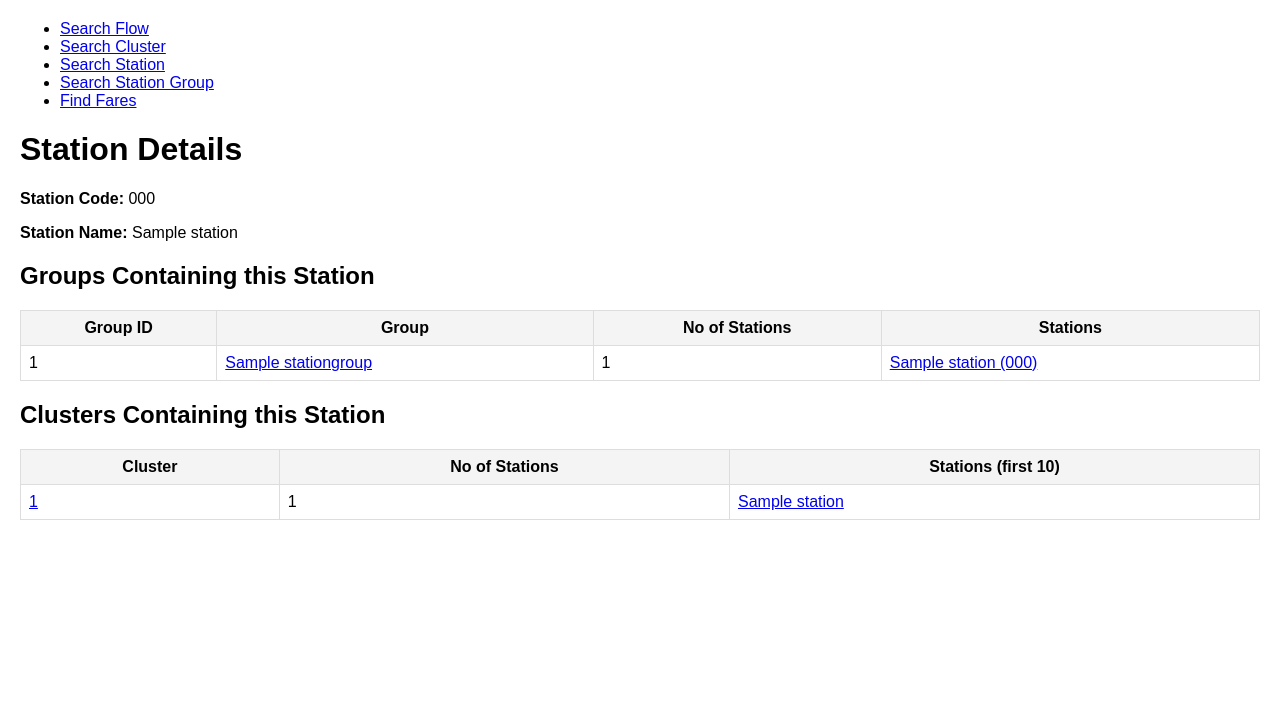
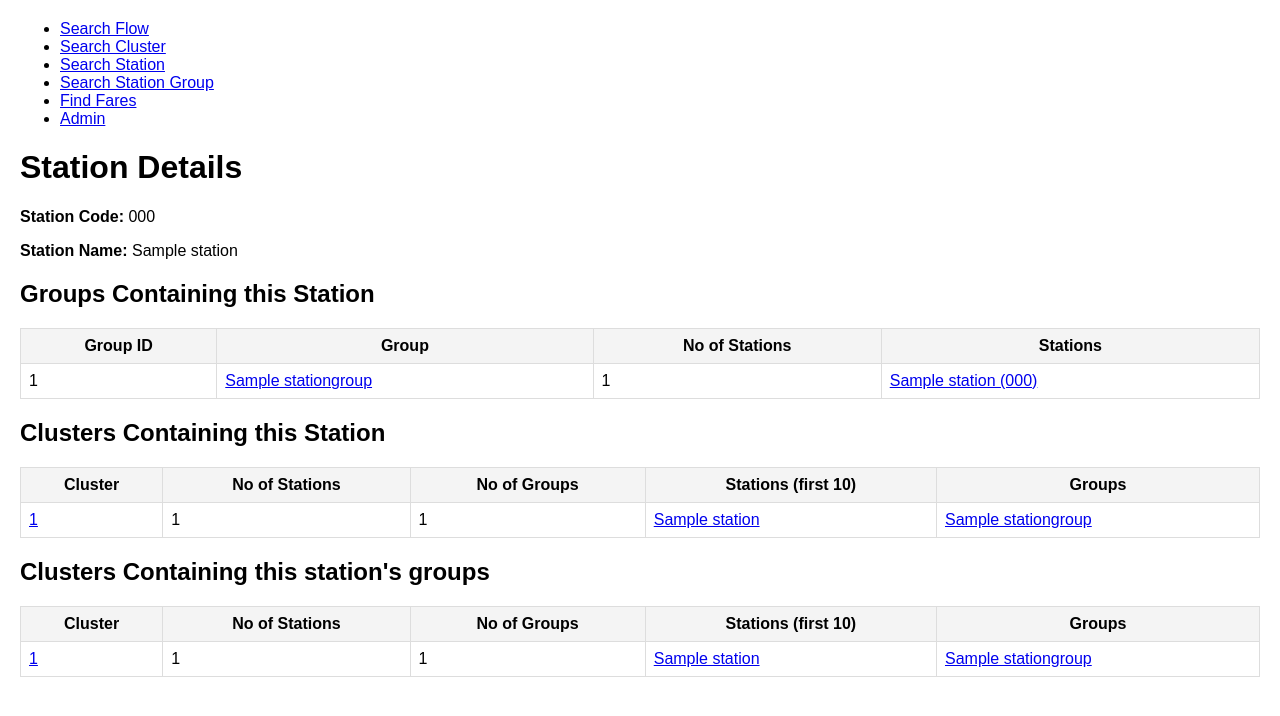
Before and after one commit to davidtlewis/railfares, a Django app: page /stations/000/ in a window 1280 px wide. Shown: the top 716 px of the page. Run offline with Django 5.2, Linux system fonts and the light colour scheme; tables that the repository leaves empty hold one stand-in row (values such as "Sample post").

Commit message:
finally got import of grops right.  Adjusted station view

```diff
--- a/railbrowser/models.py
+++ b/railbrowser/models.py
@@ -83,6 +83,7 @@ class StationGroup(models.Model):
     nlc_code = models.CharField(max_length=4, unique=True, null=True, blank=True)  # Derived NLC code
     stations = models.ManyToManyField('Station', related_name="station_groups")  # Many-to-many relationship
     global_id = models.UUIDField(default=uuid.uuid4, unique=True)  # Globally unique ID
+    shadow_station = models.ForeignKey(Station, on_delete=models.CASCADE, related_name="real_group",null=True, blank=True) #  just to keep a link tothe annoying fake station of same nnc
 
 
     def save(self, *args, **kwargs):
--- a/railbrowser/templates/base.html
+++ b/railbrowser/templates/base.html
@@ -59,7 +59,9 @@
             <li><a href="{% url 'cluster_search' %}">Search Cluster</a></li>
             <li><a href="{% url 'station_search' %}">Search Station</a></li>
             <li><a href="{% url 'station_group_search' %}">Search Station Group</a></li>
-            <li><a href="{% url 'find_fares5' %}">Find Fares</a></li>
+            <li><a href="{% url 'find_fares6' %}">Find Fares</a></li>
+            <li><a href="/admin/">Admin</a></li>
+
         </ul>
     </nav>
     {% block content %}{% endblock %}
--- a/railbrowser/templates/station_details.html
+++ b/railbrowser/templates/station_details.html
@@ -21,7 +21,7 @@
         </tr>
     </thead>
     <tbody>
-        {% for group in station.station_groups.all %}
+        {% for group in groups %}
         <tr>
             <td>{{ group.group_id}}</td>
             <td><a href="{% url 'station_group_details' group.group_id %}">{{ group.name }} </a></td>
@@ -48,7 +48,9 @@
         <tr>
             <th>Cluster</th>
             <th>No of Stations</th>
+            <th>No of Groups</th>
             <th>Stations (first 10)</th>
+            <th>Groups</th>
         </tr>
     </thead>
     <tbody>
@@ -56,10 +58,18 @@
         <tr>
             <td><a href="{% url 'cluster_details' cluster.cluster_id %}"> {{ cluster.cluster_id }}</a></td>
             <td>{{ cluster.stations.count }}</td>
+            <td>{{ cluster.station_groups.count }}</td>
             <td>
                 {% for cluster_station in cluster.stations.all|slice:":10" %}
                 <a href="{% url 'station_details' cluster_station.nlc_code %}">
                     {{ cluster_station.name }}
+                </a>{% if not forloop.last %}, {% endif %}
+                {% endfor %}
+            </td>
+            <td>
+                {% for cluster_station_group in cluster.station_groups.all|slice:":10" %}
+                <a href="{% url 'station_group_details' cluster_station_group.nlc_code %}">
+                    {{ cluster_station_group.name }}
                 </a>{% if not forloop.last %}, {% endif %}
                 {% endfor %}
             </td>
@@ -71,4 +81,44 @@
 <p>This station does not belong to any clusters.</p>
 {% endif %}
 
+<h2>Clusters Containing this station's groups</h2>
+{% if station.clusters.all %}
+<table>
+    <thead>
+        <tr>
+            <th>Cluster</th>
+            <th>No of Stations</th>
+            <th>No of Groups</th>
+            <th>Stations (first 10)</th>
+            <th>Groups</th>
+        </tr>
+    </thead>
+    <tbody>
+        {% for cluster in cluster_of_groups %}
+        <tr>
+            <td><a href="{% url 'cluster_details' cluster.cluster_id %}"> {{ cluster.cluster_id }}</a></td>
+            <td>{{ cluster.stations.count }}</td>
+            <td>{{ cluster.station_groups.count }}</td>
+            <td>
+                {% for cluster_station in cluster.stations.all|slice:":10" %}
+                <a href="{% url 'station_details' cluster_station.nlc_code %}">
+                    {{ cluster_station.name }}
+                </a>{% if not forloop.last %}, {% endif %}
+                {% endfor %}
+            </td>
+
+            <td>
+                {% for cluster_station_group in cluster.station_groups.all|slice:":10" %}
+                <a href="{% url 'station_group_details' cluster_station_group.nlc_code %}">
+                    {{ cluster_station_group.name }}
+                </a>{% if not forloop.last %}, {% endif %}
+                {% endfor %}
+            </td>
+        </tr>
+        {% endfor %}
+    </tbody>
+</table>
+{% else %}
+<p>This station does not belong to any clusters.</p>
+{% endif %}
 {% endblock %}
--- a/railbrowser/urls.py
+++ b/railbrowser/urls.py
@@ -3,6 +3,7 @@ from .views import *
 
 urlpatterns = [
 
+    path('', welcome_view, name='welcome'),  # Default view
     path('find_fares4/', find_fares_view4, name='find_fares4'),
     path('find_fares5/', find_fares_view5, name='find_fares5'),
     path('find_fares6/', find_fares_view6, name='find_fares6'),
--- a/railbrowser/views.py
+++ b/railbrowser/views.py
@@ -244,9 +244,14 @@ def cluster_details_view(request, cluster_id):
     # Retrieve all stations in the cluster
     stations = cluster.stations.all()
 
+    # Retrieve all stationGroupss in the cluster
+    stations = cluster.stations.all()
+    station_groups = cluster.station_groups.all()
+
     return render(request, "cluster_details.html", {
         "cluster": cluster,
         "stations": stations,
+        "station_groups": station_groups,
     })
 
 def cluster_search_view(request):
@@ -270,12 +275,18 @@ def station_details_view(request, nlc_code):
     # Get the station or return a 404 if not found
     station = get_object_or_404(Station, nlc_code=nlc_code)
 
+    groups = StationGroup.objects.filter(stations=station)
+
     # Get the clusters the station belongs to
     clusters = station.clusters.all()  # Assuming a `related_name="clusters"` on the ManyToManyField
 
+    cluster_of_groups = StationCluster.objects.filter(station_groups__in=groups)
+
     return render(request, "station_details.html", {
         "station": station,
+        "groups": groups,
         "clusters": clusters,
+        "cluster_of_groups": cluster_of_groups,
     })
 
 def station_search_view(request):
@@ -386,3 +397,6 @@ def flow_detail_view(request, flow_id):
         "flow": flow,
         "fares": fares,
     })
+
+def welcome_view(request):
+    return render(request, 'welcome.html')
```
Also changed, not shown: railbrowser/admin.py (+11 -3 lines), railbrowser/management/commands/import_clusters.py (+17 -10 lines), railbrowser/management/commands/import_station_groups.py (renamed from railbrowser/management/commands/import_locations.py, +10 -12 lines), railbrowser/management/commands/import_stations.py (added, +54 -0 lines), railbrowser/templates/cluster_details.html (+22 -0 lines), railbrowser/templates/welcome.html (added, +8 -0 lines), railbrowser/migrations/0019_stationgroup_shadow_station.py (added).
